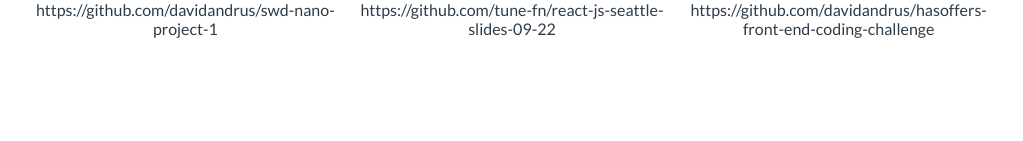
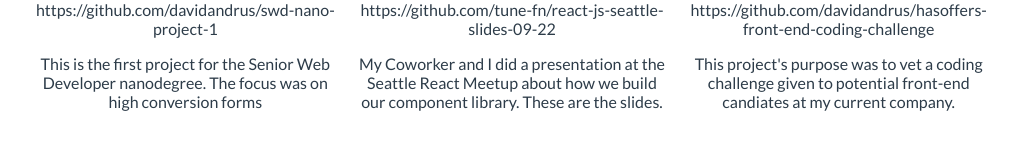
Before and after one commit to davidandrus/fed-nano-project-1, a plain HTML site: page index.html in a window 1280 px wide. Shown: the part 982-1123 px from the top of the page, without its empty margins (128-1151 px from the left). Before the commit the page ends 1040 px from the top, so only its background shows below. Drawn offline with Linux system fonts and the light colour scheme.

Commit message:
feat: adding custom text for each project

```diff
--- a/css/style.css
+++ b/css/style.css
@@ -6,12 +6,17 @@
 
 body {
   font-family: 'Lato', sans-serif;
+  font-size: 16px;
   margin: 0 auto;
   max-width: 960px;
 }
 
 * {
   box-sizing: border-box;
+}
+
+p {
+  margin-bottom: 10px;
 }
 
 .header {
--- a/index.html
+++ b/index.html
@@ -41,6 +41,7 @@
               alt="Appify">
             <h2>React Material Form</h2>
             https://github.com/davidandrus/swd-nano-project-1
+            <p>This is the first project for the Senior Web Developer nanodegree. The focus was on high conversion forms</p>
           </a>
         </li>
         <li>
@@ -54,6 +55,7 @@
               alt="Sunflower">
             <h2>React Meetup Presentation</h2>
             https://github.com/tune-fn/react-js-seattle-slides-09-22
+            <p>My Coworker and I did a presentation at the Seattle React Meetup about how we build our component library. These are the slides.</p>
           </a>
         </li>
         <li>
@@ -67,10 +69,11 @@
               alt="Bokeh">
             <h2>Coding Challenge</h2>
             https://github.com/davidandrus/hasoffers-front-end-coding-challenge
+            <p>This project's purpose was to vet a coding challenge given to potential front-end candiates at my current company.</p>
           </a>
         </li>
       </ul>
     </section>
-  </main>
+  </
 </body>
 </html>
```
